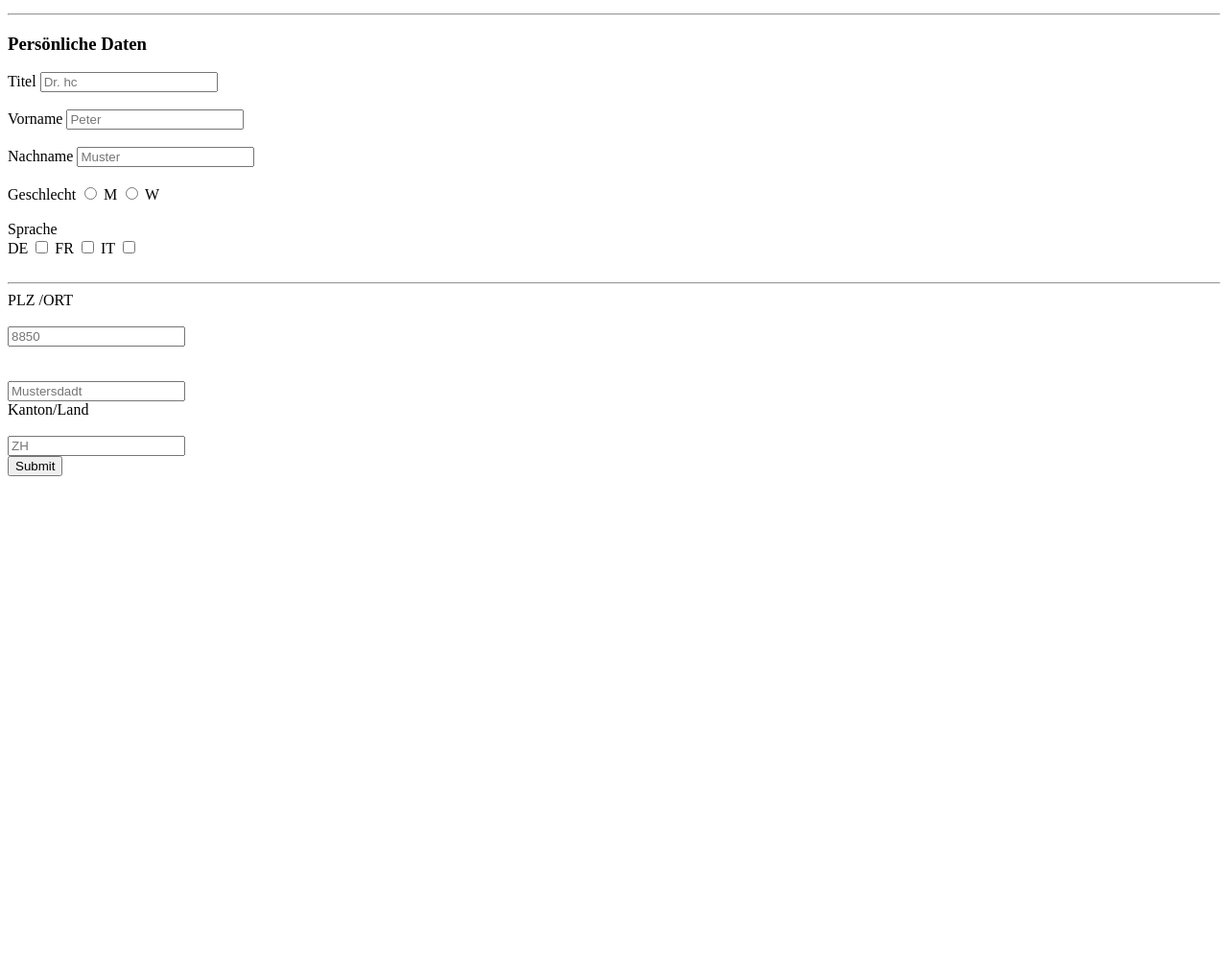
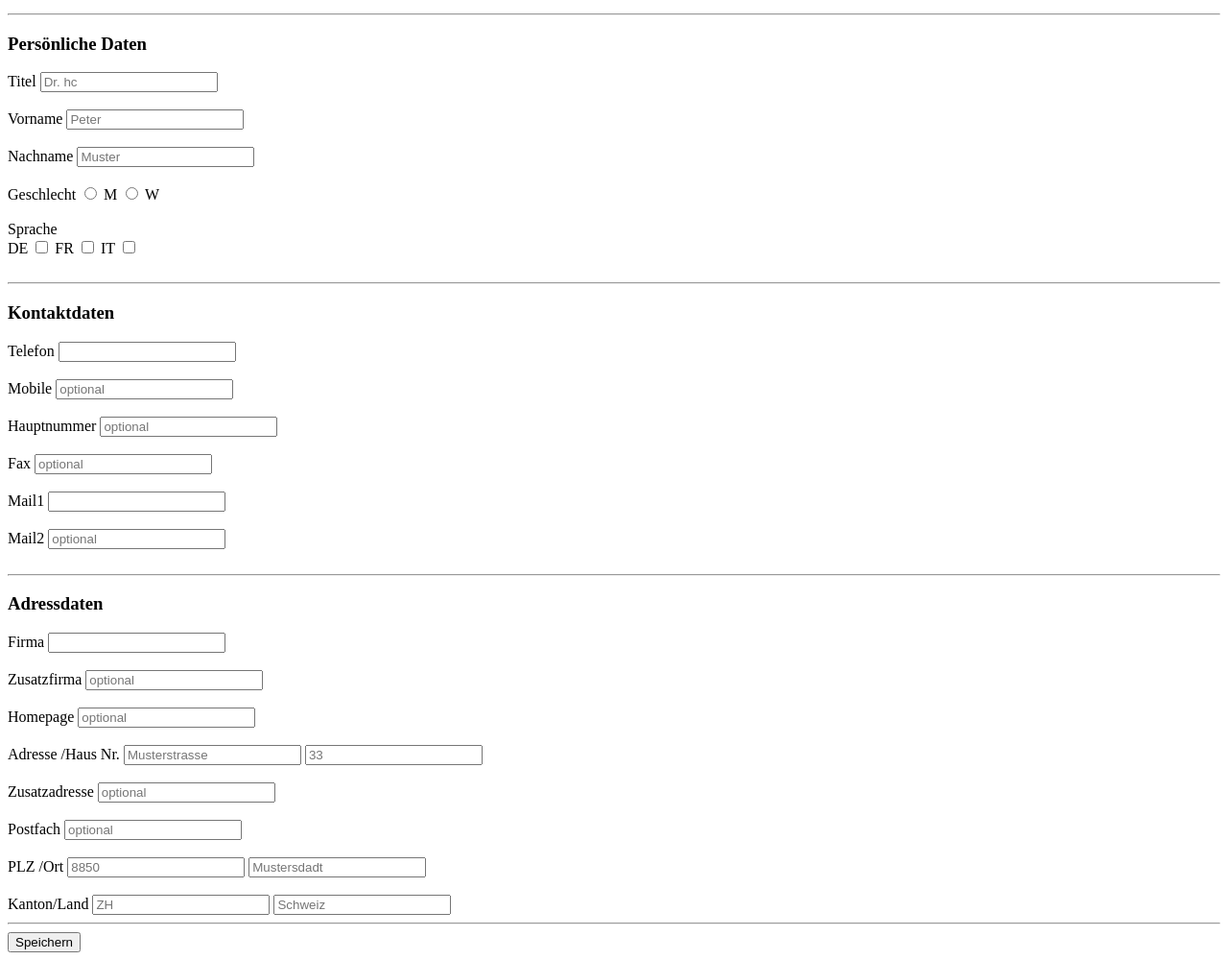
Before and after one commit to AriFatih/HTMLExercises, a plain HTML site: page Exercise2/index.html in a window 1280 px wide. Shown: the part 100-1100 px from the top of the page at 96% size. Before the commit the page ends 800 px from the top, so only its background shows below. Drawn offline with Linux system fonts and the light colour scheme.

Commit message:
Bottom part of the form added

```diff
--- a/Exercise2/index.html
+++ b/Exercise2/index.html
@@ -8,6 +8,7 @@
 
 <form action="contact.html" method="post">
 
+  <div>
     <h3>Persönliche Daten</h3>
   <label for="titel"> Titel </label>
   <input type="text" id="title" name="title" placeholder="Dr. hc"><br><br>
@@ -30,20 +31,63 @@
   <input type="checkbox" id="french" name="french" value="French">
   <label for="Italian"> IT </label>
   <input type="checkbox" id="italian" name="italian" value="Italian"> <br><br>
-    <hr>
+  <hr>
+  </div>
+
+  <div>
+    <h3>Kontaktdaten</h3>
+  <label for="telefon"> Telefon </label>
+  <input type="tel" id="telefon" name="telefon" placeholder=""><br><br>
+  <label for="mobile"> Mobile </label>
+  <input type="tel" id="mobile" name="mobile" placeholder="optional"><br><br>
+  <label for="hauptnumber"> Hauptnummer </label>
+  <input type="tel" id="hauptnumber" name="hauptnumber" placeholder="optional"><br><br>
+  <label for="fax"> Fax </label>
+  <input type="tel" id="fax" name="fax" placeholder="optional"><br><br>
+  <label for="mail1"> Mail1 </label>
+  <input type="email" id="mail1" name="mail1" placeholder=""><br><br>
+  <label for="mail2"> Mail2 </label>
+  <input type="email" id="mail2" name="mail2" placeholder="optional"><br><br>
+  <hr>
+  </div>
+
+  <div>
+    <h3>Adressdaten</h3>
+  <label for="firma"> Firma </label>
+  <input type="text" id="firma" name="firma" placeholder=""><br><br>
+  <label for="zusatzfirma"> Zusatzfirma </label>
+  <input type="text" id="zusatzfirma" name="zusatzfirma" placeholder="optional"><br><br>
+  <label for="homepage"> Homepage </label>
+  <input type="text" id="homepage" name="homepage" placeholder="optional"><br><br>
 
 
+  <label for="adresse"> Adresse /Haus Nr.</label>
+  <input type="text" id="adresse" name="adresse" placeholder="Musterstrasse">
+
+  <label for="Hausnummer"> </label>
+  <input type="number" id="hausnummer" name="hausnummer" placeholder="33"><br><br>
+
+  <label for="zusatzadresse"> Zusatzadresse </label>
+  <input type="text" id="zusatzadresse" name="zusatzadresse" placeholder="optional"><br><br>
+
+  <label for="postfach"> Postfach </label>
+  <input type="number" id="postfach" name="postfach" placeholder="optional"><br><br>
+
+  <label for="plz"> PLZ /Ort </label>
+  <input type="number" id="plz" name="plz" placeholder="8850">
+
+  <label for="ort"> </label>
+  <input type="text" id="ort" name="ort" placeholder="Mustersdadt"><br><br>
+
+  <label for="kanton"> Kanton/Land</label>
+  <input type="text" id="kanton" name="kanton" placeholder="ZH">
+  <label for="land"> </label>
+  <input type="text" id="land" name="land" placeholder="Schweiz"><br>
+  <hr>
+  </div>
 
 
-  <label for="plz"> PLZ /ORT </label><br><br>
-  <input type="number" id="plz" name="plz" placeholder="8850"><br>
-
-  <label for="ort"> </label><br><br>
-  <input type="text" id="ort" name="ort" placeholder="Mustersdadt"><br>
-
-  <label for="kanton"> Kanton/Land</label><br><br>
-  <input type="text" id="kanton" name="kanton" placeholder="ZH"><br>
-  <input type="submit" value="Submit">
+  <input type="submit" value="Speichern">
 </form>
 
 </body>
```
